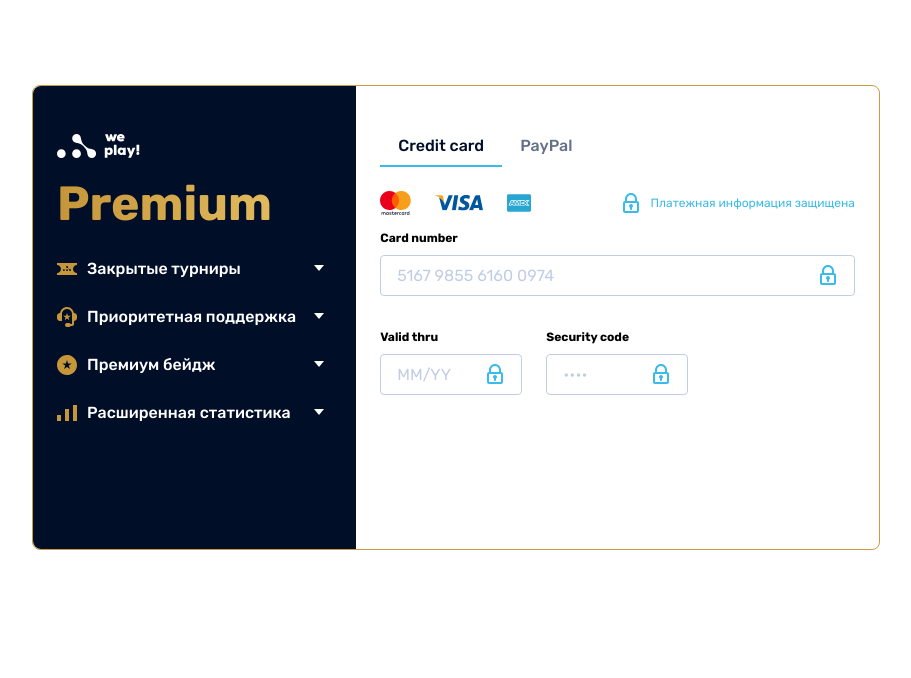
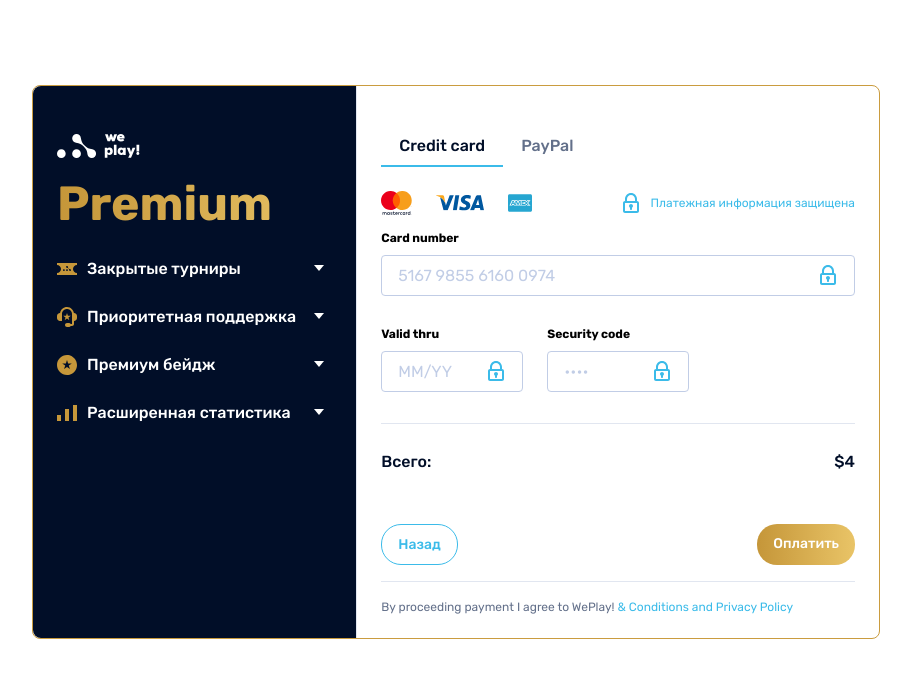
Before and after one commit to KladochnyiVolodymyr/we-play, a Vue app: page / in a window 1280 px wide. Shown: the top 678 px of the page, without its empty margins (184-1095 px from the left). Built offline with nearby package versions, Linux system fonts and the light colour scheme.

Commit message:
upd AppPayment component

```diff
--- a/src/assets/scss/base/_variables.scss
+++ b/src/assets/scss/base/_variables.scss
@@ -6,3 +6,4 @@
 $grey-color: #63708a;
 $grey-light: #c1cde6;
 $blue-color: #3bbbe9;
+$border-color-light: #e1e6f0;
--- a/src/components/AppPayment.vue
+++ b/src/components/AppPayment.vue
@@ -9,15 +9,33 @@
         <CreditCardTab />
       </div>
     </div>
+    <div class="payment-footer">
+      <div class="payment-footer__total">
+        <span>Всего:</span>
+        <span>$4</span>
+      </div>
+      <div class="payment-footer__btns">
+        <Button type-btn="secondary" btn-text="Назад" />
+        <Button type-btn="success" btn-text="Оплатить" />
+      </div>
+    </div>
+    <div class="payment__agree">
+      <p>
+        By proceeding payment I agree to WePlay!
+        <a href="#">& Conditions and Privacy Policy</a>
+      </p>
+    </div>
   </div>
 </template>
 <script>
 import CreditCardTab from "../components/CreditCardTab.vue";
-export default { components: { CreditCardTab } };
+import Button from "../components/Button.vue";
+export default { components: { CreditCardTab, Button } };
 </script>
 <style lang="scss" scoped>
 .payment {
   padding: 48px 24px 24px;
+  border-left: 1px solid $border-color-light;
   &-switch {
     display: flex;
     margin-bottom: 24px;
@@ -34,5 +52,33 @@
       }
     }
   }
+  &-footer {
+    border-top: 1px solid $border-color-light;
+    border-bottom: 1px solid $border-color-light;
+    padding-top: 28px;
+    margin-bottom: 18px;
+    &__total {
+      display: flex;
+      justify-content: space-between;
+      margin-bottom: 53px;
+      span {
+        color: $general-black;
+        @include rubik-med;
+      }
+    }
+    &__btns {
+      display: flex;
+      justify-content: space-between;
+      margin-bottom: 16px;
+    }
+  }
+  &__agree {
+    color: $grey-color;
+    @include rubik-reg;
+    font-size: 12px;
+    a {
+      color: $blue-color;
+    }
+  }
 }
 </style>
--- a/src/components/AppSidebar.vue
+++ b/src/components/AppSidebar.vue
@@ -52,6 +52,7 @@
   padding: 48px 24px 100px 24px;
   border-radius: $border-radius 0px 0px $border-radius;
   background: $general-black;
+  height: 100%;
   &__logo {
     margin-bottom: 13px;
   }
--- /dev/null
+++ b/src/components/Button.vue
@@ -0,0 +1,36 @@
+<template>
+  <div :class="['button',`button_${typeBtn}`]">{{btnText}}</div>
+</template>
+<script>
+export default {
+  props: {
+    typeBtn: {
+      type: String,
+      default: "primary"
+    },
+    btnText: {
+      type: String
+    }
+  }
+};
+</script>
+<style lang="scss" scoped>
+.button {
+  padding: 11px 16px;
+  font-size: 14px;
+  @include rubik-med;
+  border-radius: 20px;
+  box-sizing: border-box;
+  cursor: pointer;
+  &_secondary {
+    color: $blue-color;
+    border: 1px solid $blue-color;
+  }
+  &_success {
+    background: linear-gradient(90deg, #c59639 0%, #e9c467 100%);
+    color: #fff;
+  }
+  &_primary {
+  }
+}
+</style>
--- a/src/components/CreditCardTab.vue
+++ b/src/components/CreditCardTab.vue
@@ -61,7 +61,7 @@
   }
 }
 .input-row {
-  margin-bottom: 34px;
+  margin-bottom: 31px;
   &_double {
     display: flex;
   }
--- a/src/components/InputBlock.vue
+++ b/src/components/InputBlock.vue
@@ -27,7 +27,6 @@
 <style lang="scss" scoped>
 .input-block {
   position: relative;
-  margin-bottom: 34px;
   &:not(:last-child) {
     margin-right: 24px;
   }
@@ -52,6 +51,7 @@
     font-size: 16px;
     line-height: 16px;
     @include rubik-reg;
+    color: $general-black;
     &::placeholder {
       color: $grey-light;
     }
```
